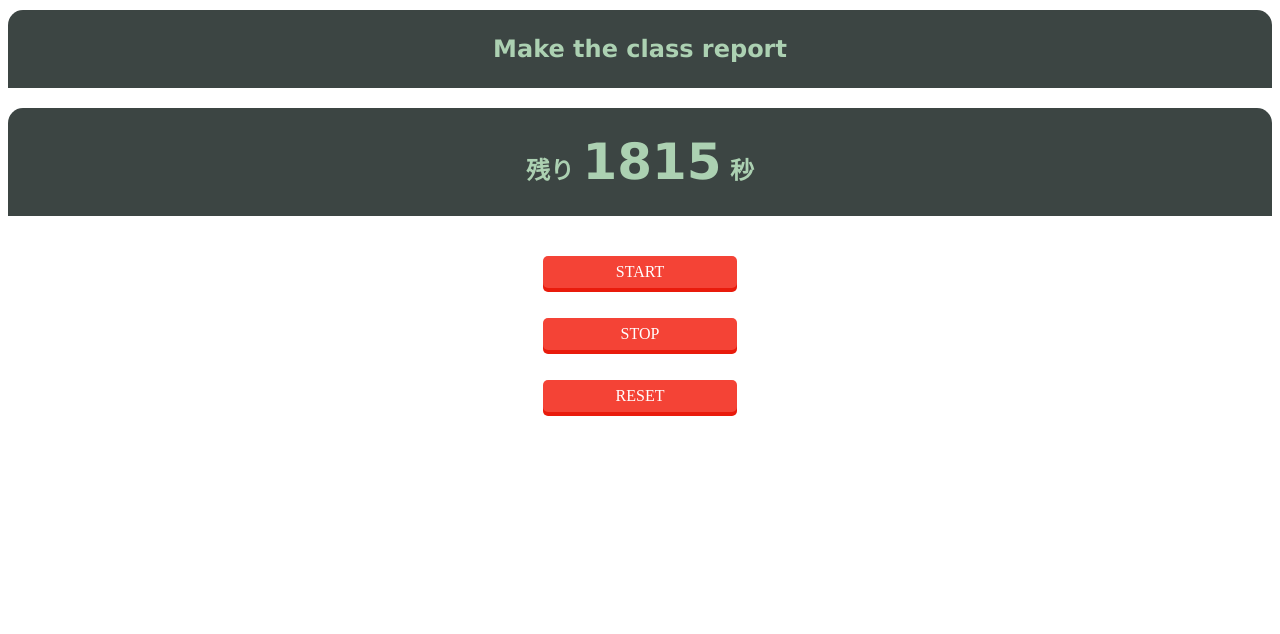
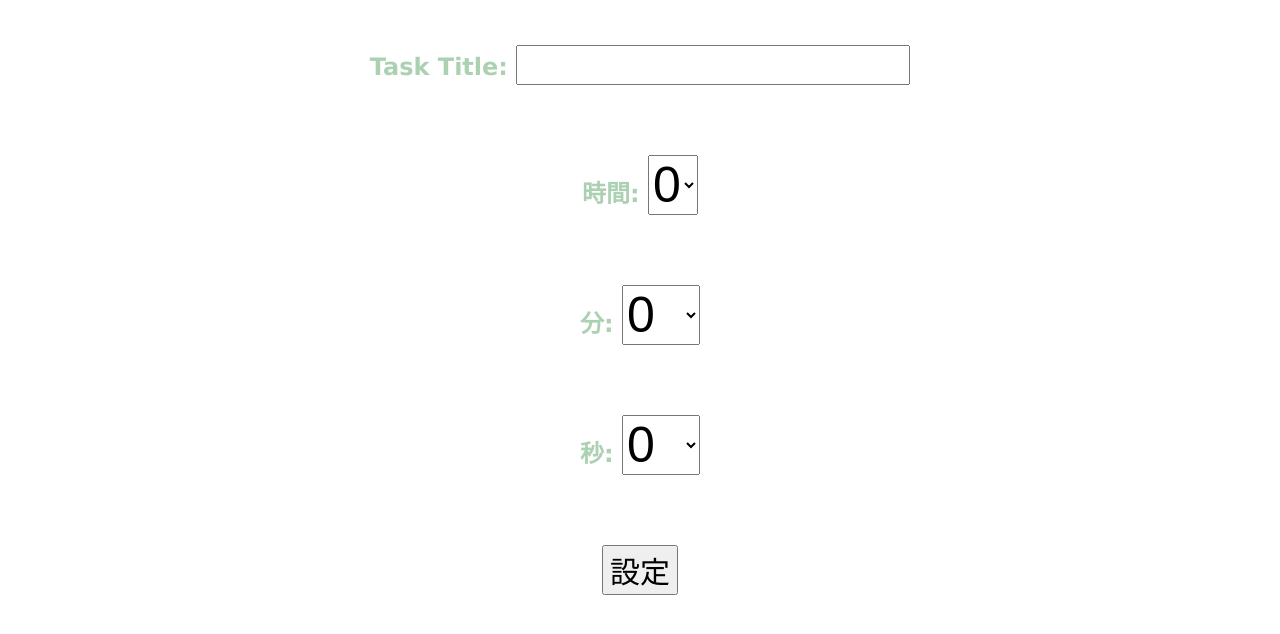
Before and after one commit to momotaro98/momotaro-task-management, a Flask app: page / in a window 1280 px wide. Shown: the top 634 px of the page. Run offline with Flask 2, Linux system fonts and the light colour scheme.

Commit message:
タスク設定用のsetting.htmlを作成し、ユーザ入力ができるようになった。

```diff
--- a/app.py
+++ b/app.py
@@ -4,17 +4,19 @@ from flask import Flask, render_template, request, redirect, url_for
 
 app = Flask(__name__)
 
+@app.route('/todo', methods=['POST', 'GET'])
+def index():
+    if request.method == 'POST':
+        todo_name = request.form["task_title"]
+        hour = request.form["hour"]
+        minute = request.form["minute"]
+        second = request.form["second"]
+        set_time = 3600 * int(hour) + 60 * int(minute) + int(second)
+        return render_template('index.html',
+                        todo_name=todo_name,
+                          set_time=set_time)
+    return render_template('setting.html')
 @app.route('/')
-def index():
-    todo_name = "Make report of physics sciety's class"
-    hour = 0
-    minute = 30
-    second = 15
-    set_time = 3600 * hour + 60 * minute + second
-    return render_template('index.html',
-                    todo_name=todo_name,
-                      set_time=set_time)
-@app.route('/setting')
 def setting():
     return render_template('setting.html')
 
--- a/static/css/default.css
+++ b/static/css/default.css
@@ -22,9 +22,6 @@ h2 {
     padding-top: 25px;
     padding-bottom: 25px;
     color: #acd1b2;
-}
-#time {
-    font-size: 50px;
 }
 #startButton {
         margin: 30px auto;
@@ -80,3 +77,9 @@ h2 {
         margin-top: 32px;
         box-shadow: 0 2px 0 #e91b0c;
     }
+h2 select {
+    font-size: 50px;
+}
+h2 input {
+    font-size: 30px;
+}
--- a/templates/index.html
+++ b/templates/index.html
@@ -1,11 +1,14 @@
 {% extends "layout.html" %}
 {% block content %}
 <div id="todo">
-    <h2>Make the class report</h2>
+    <h2>{{ todo_name }}</h2>
 </div>
 <div id="timer">
     <h2>
-        残り <span id="time"></span>  秒
+        残り
+        <span id="hour":></span> 時間
+        <span id="minute":></span> 分
+        <span id="second"></span>  秒
     </h2>
 </div>
 <div id="startButton">
@@ -33,8 +36,13 @@
         var startButton = document.getElementById('startButton');
         var stopButton = document.getElementById('stopButton');
         var resetButton = document.getElementById('resetButton');
-        var r_time = document.getElementById('time');
-        r_time.innerHTML = set_time;
+
+        var hour_show = document.getElementById('hour');
+        var minute_show = document.getElementById('minute');
+        var second_show = document.getElementById('second');
+        hour_show.innerHTML = Math.floor(set_time / 3600);
+        minute_show.innerHTML = Math.floor((set_time / 60) % 60);
+        second_show.innerHTML = set_time % 60;
 
         // スタートボタンを押したとき
         startButton.addEventListener('click', function() {
@@ -70,7 +78,9 @@
             if (stop_flag === 1) {
                 if (timerId !== null) clearTimeout(timerId);
                 current_time = set_time;
-                r_time.innerHTML = set_time;
+                hour_show.innerHTML = Math.floor(set_time / 3600);
+                minute_show.innerHTML = Math.floor((set_time / 60) % 60);
+                second_show.innerHTML = set_time % 60;
             }
         });
         resetButton.addEventListener('mousedown', function() {
@@ -83,7 +93,11 @@
         function runTimer() {
             var passed_time = ((Date.now() - startTime) / 1000).toFixed(0);
             remained_time = current_time - passed_time;
-            if (remained_time >= 0) r_time.innerHTML = remained_time;
+            if (remained_time >= 0) {
+                hour_show.innerHTML = Math.floor(remained_time / 3600);
+                minute_show.innerHTML = Math.floor((remained_time / 60) % 60);
+                second_show.innerHTML = remained_time % 60;
+            }
             else clearTimeout(timerId);
             timerId = setTimeout(function() {
                 runTimer();
--- /dev/null
+++ b/templates/setting.html
@@ -0,0 +1,46 @@
+{% extends "layout.html" %}
+{% block content %}
+  <!-- Form
+  ================================================== -->
+<div class="form">
+  <div class="container">
+    <div class="row">
+      <div class="col-md-12">
+        <form action="/todo" method="post" class="form-inline">
+          <h2>Task Title: <input type="text" name="task_title"></h2>
+            <h2>時間:
+                <select name="hour">
+                    <option value="0">0</option>
+                    <option value="1">1</option>
+                    <option value="2">2</option>
+                    <option value="3">3</option>
+                    <option value="4">4</option>
+                </select>
+            </h2>
+            <h2>分:
+                <select name="minute">
+                    <option value="0">0</option>
+                    <option value="10">10</option>
+                    <option value="20">20</option>
+                    <option value="30">30</option>
+                    <option value="40">40</option>
+                    <option value="50">50</option>
+                </select>
+            </h2>
+            <h2>秒:
+                <select name="second">
+                    <option value="0">0</option>
+                    <option value="10">10</option>
+                    <option value="20">20</option>
+                    <option value="30">30</option>
+                    <option value="40">40</option>
+                    <option value="50">50</option>
+                </select>
+              <h2><input type="submit" value="設定"></h2>
+            </h2>
+        </form>
+      </div>
+    </div>
+  </div>
+</div>
+{% endblock %}
```
